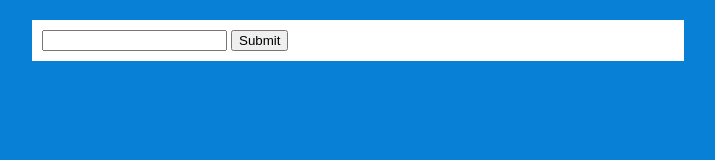
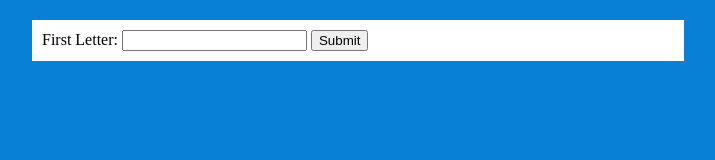
Before and after one commit to strburst/words, a plain HTML site: page header.html in a window 1280 px wide. Shown: the whole page, without its empty margins (282-997 px from the left). Drawn offline with Linux system fonts and the light colour scheme.

Commit message:
the beginnings of a form

```diff
--- a/header.html
+++ b/header.html
@@ -19,4 +19,7 @@
   </head>
   <body>
   <div id="main">
-    <input type="text" id="queryBox"/> <input type="button" id="submit" value="Submit"/>
+    <form action="/something-goes-here" method="get">
+    <label for="firstLetter">First Letter: </label><input type="text" id="firstLetter"/>
+    <input type="button" id="submit" value="Submit"/>
+    </form>
```
